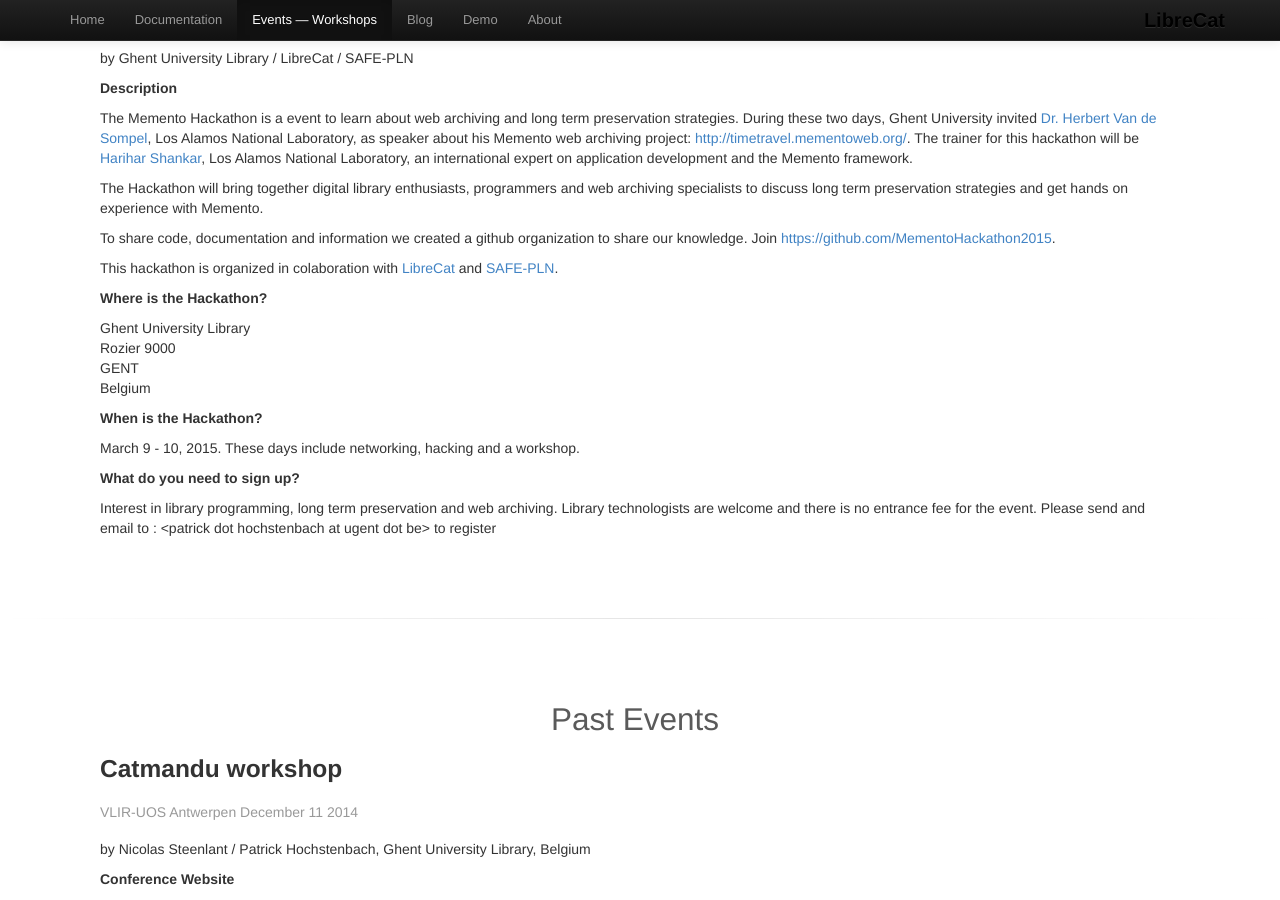
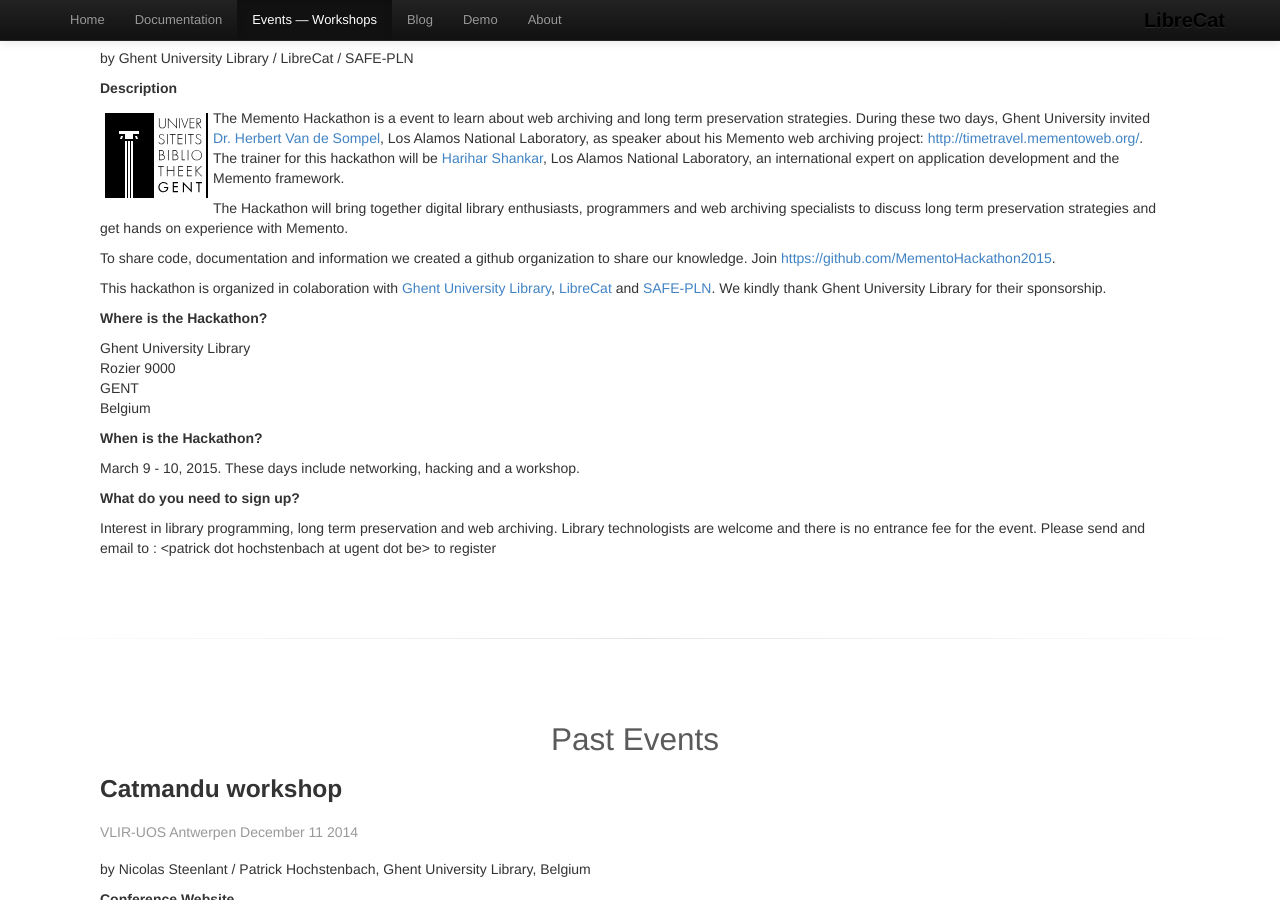
Before and after one commit to LibreCat/librecat.github.io, a Jekyll site: the page built from events.html, in a window 1280 px wide and 900 px high, scrolled down 437 px. Built offline with Jekyll 4.4.1, drawn with Linux system fonts in a browser that asks for light colours.

Commit message:
Adding sponsors

```diff
--- a/events.html
+++ b/events.html
@@ -29,6 +29,7 @@
     <h5>Description</h5>
 
     <p>
+<img src="assets/img/ugent.svg" style="float: left; padding: 5px;"/>
         The Memento Hackathon is a event to learn about web archiving and long term preservation strategies.
 During these two days, Ghent University invited <a href="http://public.lanl.gov/herbertv/home/">Dr. Herbert Van de Sompel</a>, Los Alamos National Laboratory,
 as speaker about his Memento web archiving project: <a href="http://timetravel.mementoweb.org/">http://timetravel.mementoweb.org/</a>. The trainer for this hackathon will be <a href="https://www.linkedin.com/pub/harihar-shankar/b/747/274">Harihar Shankar</a>, Los Alamos National Laboratory, an international expert on application development and the Memento framework.
@@ -45,8 +46,7 @@
 
     </p>
     <p>
-This hackathon is organized in colaboration with <a href="http://librecat.org">LibreCat</a> and
-<a href="http://www.safepln.org/">SAFE-PLN</a>.
+    This hackathon is organized in colaboration with <a href="http://lib..ugent.be">Ghent University Library</a>, <a href="http://librecat.org">LibreCat</a> and <a href="http://www.safepln.org/">SAFE-PLN</a>. We kindly thank Ghent University Library for their sponsorship.
     </p>
 
     <h5>Where is the Hackathon?</h5>
@@ -72,7 +72,6 @@
 
 Please send and email to : &lt;patrick dot hochstenbach at ugent dot be&gt; to register
     </p>
-
 
   </div>
 
```
Also changed, not shown: assets/img/ugent.svg (added).
